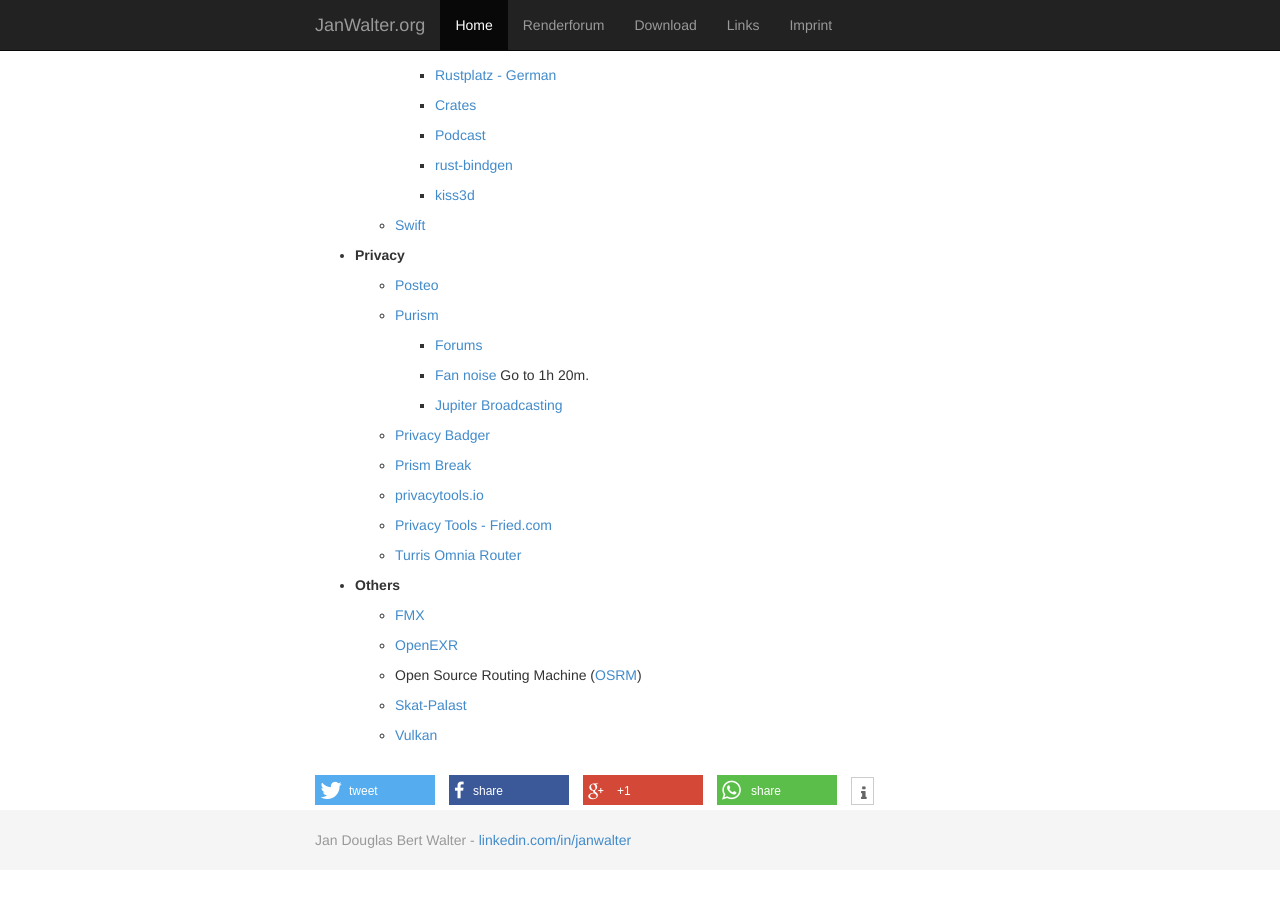
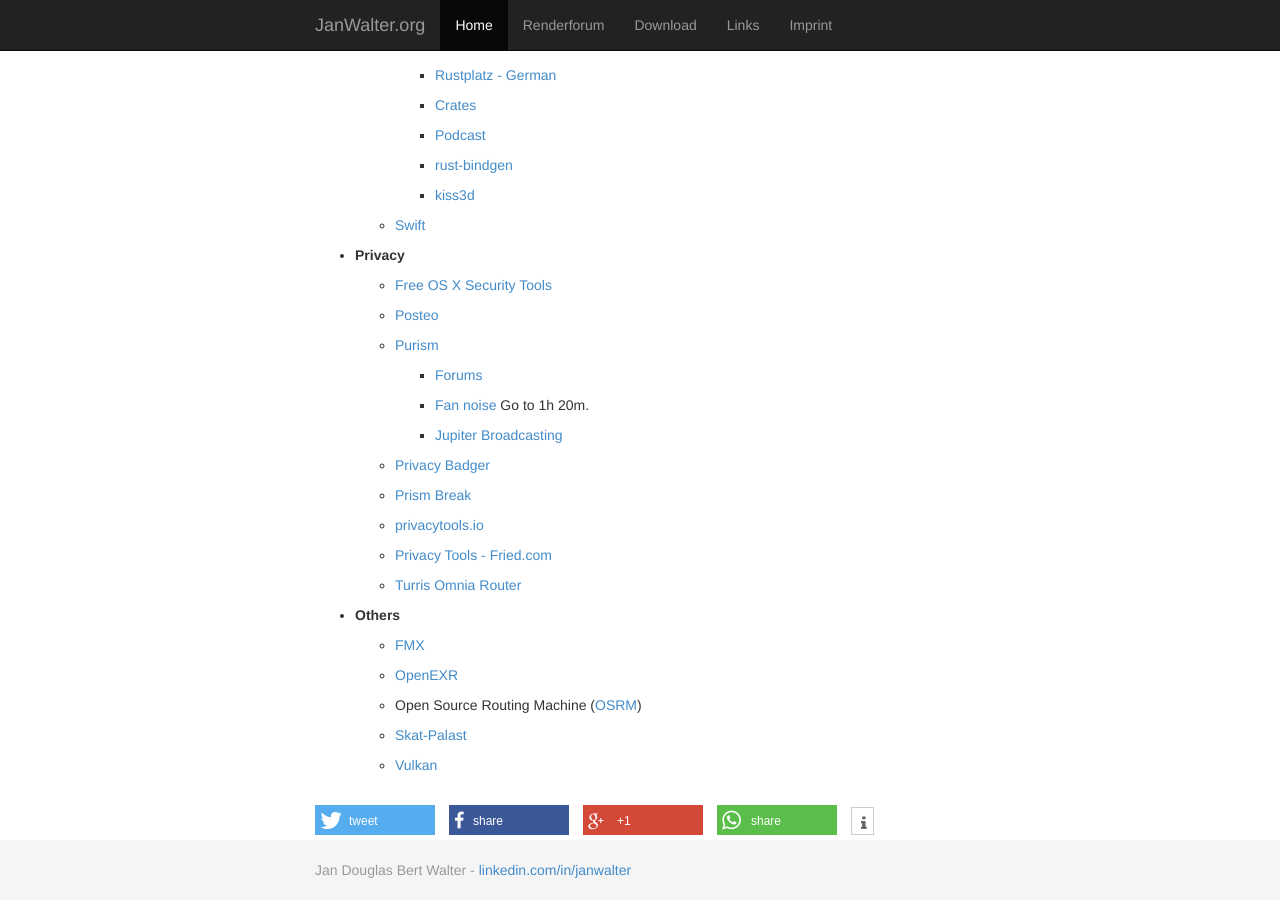
Before and after one commit to wahn/jan_walter_org, a Jekyll site: the page built from links/index.md, in a window 1280 px wide and 900 px high, scrolled down 2285 px. Built offline with Jekyll 4.4.1, drawn with Linux system fonts in a browser that asks for light colours; Markdown is read by kramdown in place of the engine named in the settings; before the commit the page ends 3155 px from its top, so only the background shows below that.

Commit message:
Link to Objective-See's Free OS X Security Tools.

```diff
--- a/links/index.md
+++ b/links/index.md
@@ -175,6 +175,8 @@
 
 * __Privacy__
 
+    - [Free OS X Security Tools](https://objective-see.com/products.html)
+
     - [Posteo](https://posteo.de)
 
     - [Purism](https://puri.sm)
```
